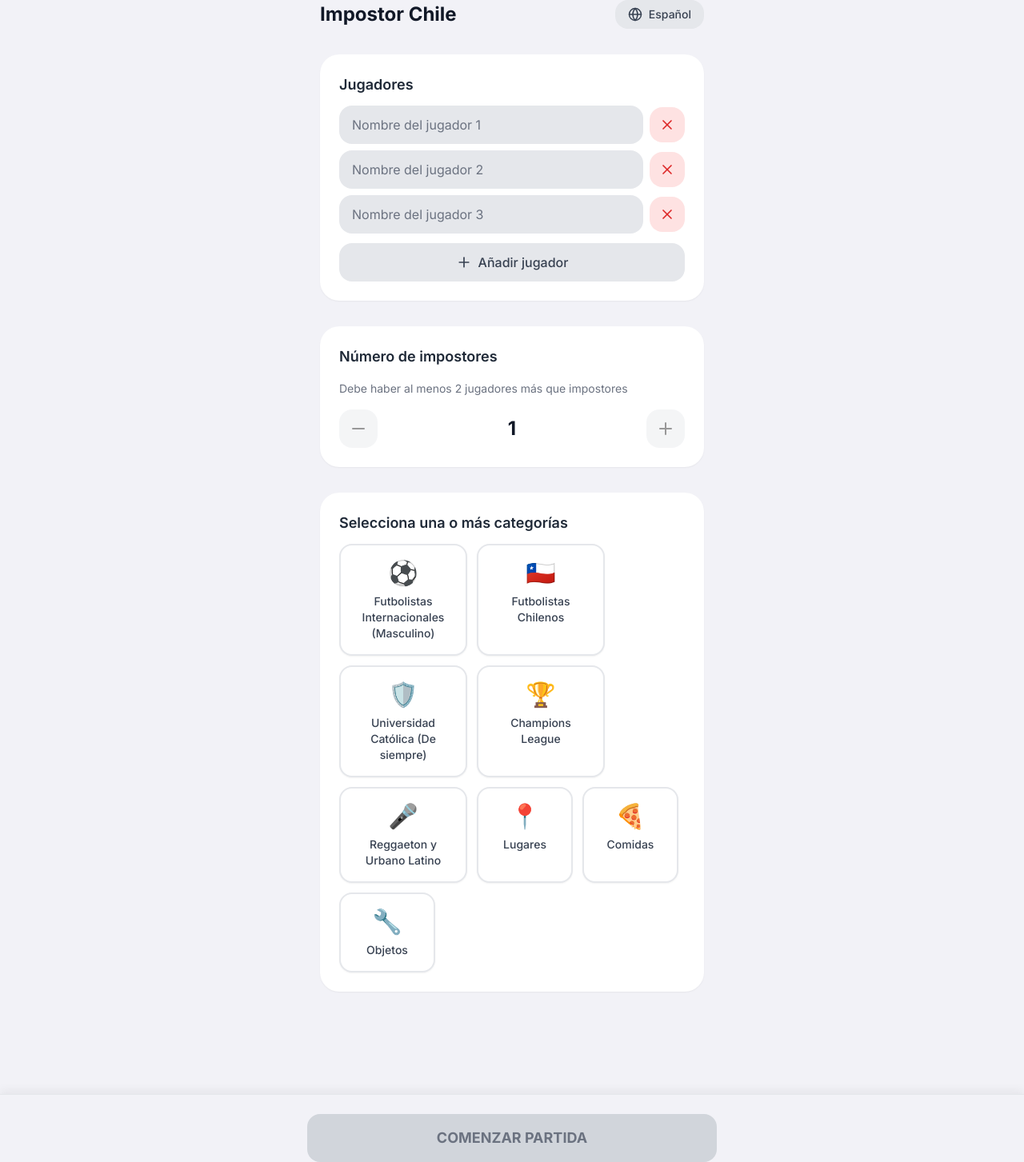
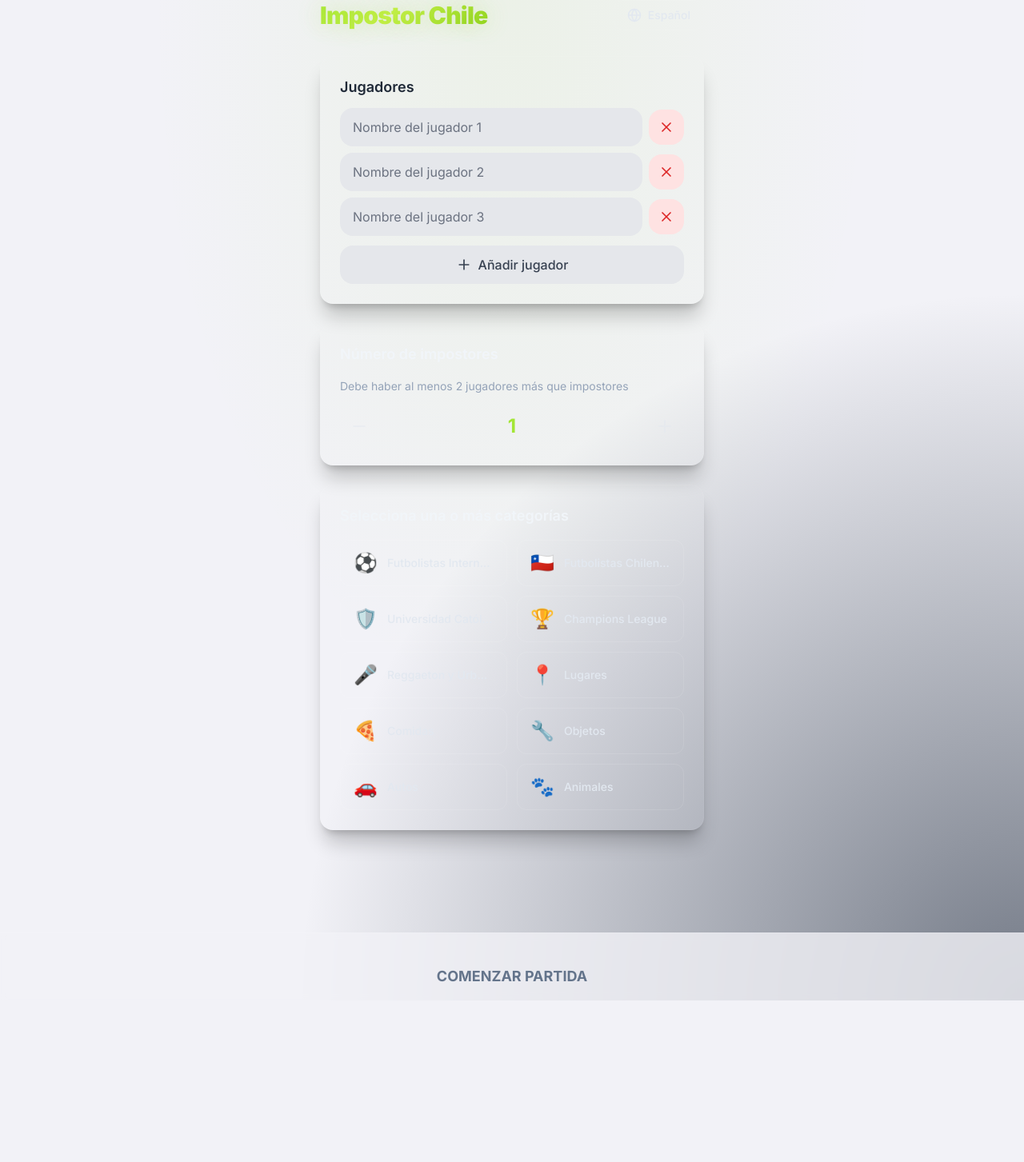
Before and after one commit to irodriguezyanine/impostor, a Next.js app: page / in a window 1280 px wide. Shown: the whole page at 80% size. After the commit the page ends 1251 px from the top, so only its background shows below. Built offline with nearby package versions, Linux system fonts and the light colour scheme.

Commit message:
Add new categories "Autos" and "Animales" with corresponding words. Update translations for improved multilingual support. Enhance UI elements in CategorySelector and HomePage for better aesthetics and user experience.

```diff
--- a/src/app/globals.css
+++ b/src/app/globals.css
@@ -1,6 +1,22 @@
 @tailwind base;
 @tailwind components;
 @tailwind utilities;
+
+/* Título con efecto de gradiente y brillo */
+.title-gradient {
+  background: linear-gradient(135deg, #a3e635 0%, #c6f04a 30%, #84cc16 70%, #a3e635 100%);
+  background-size: 200% auto;
+  -webkit-background-clip: text;
+  -webkit-text-fill-color: transparent;
+  background-clip: text;
+  text-shadow: 0 0 30px rgba(163, 230, 53, 0.3);
+  animation: shimmer 3s ease-in-out infinite;
+}
+
+@keyframes shimmer {
+  0%, 100% { background-position: 0% center; }
+  50% { background-position: 100% center; }
+}
 
 /* Ocultar scrollbar en horizontal para categorías */
 .scrollbar-hide::-webkit-scrollbar {
--- a/src/app/page.tsx
+++ b/src/app/page.tsx
@@ -36,29 +36,36 @@ export default function HomePage() {
   const maxImpostors = Math.max(1, Math.min(3, validPlayers.length - 2));
 
   return (
-    <div className="min-h-screen bg-background flex flex-col">
-      <div className="flex-1 overflow-y-auto min-h-0">
+    <div className="min-h-screen bg-background flex flex-col relative overflow-hidden">
+      {/* Fondo con gradiente y patrones sutiles */}
+      <div className="absolute inset-0 bg-gradient-mesh" aria-hidden />
+      <div className="absolute inset-0 bg-[radial-gradient(ellipse_at_top,_rgba(163,230,53,0.08)_0%,transparent_50%)]" aria-hidden />
+      <div className="absolute inset-0 bg-[radial-gradient(ellipse_at_bottom_right,_rgba(30,41,59,0.6)_0%,transparent_50%)]" aria-hidden />
+
+      <div className="flex-1 overflow-y-auto min-h-0 relative z-10">
         <div className="max-w-lg mx-auto px-4 pt-6 pb-8 safe-top">
         <header className="flex items-center justify-between mb-8">
-          <h1 className="text-2xl font-bold text-gray-900">{t.appTitle}</h1>
+          <h1 className="text-3xl font-black tracking-tight title-gradient">
+            {t.appTitle}
+          </h1>
           <LanguageSelector />
         </header>
 
         <motion.main
-          initial={{ opacity: 0 }}
-          animate={{ opacity: 1 }}
-          transition={{ duration: 0.3 }}
-          className="space-y-8"
+          initial={{ opacity: 0, y: 10 }}
+          animate={{ opacity: 1, y: 0 }}
+          transition={{ duration: 0.4, ease: "easeOut" }}
+          className="space-y-6"
         >
-          <div className="bg-white rounded-3xl shadow-sm p-6">
+          <div className="bg-surface rounded-2xl shadow-xl shadow-black/20 border border-white/5 p-6">
             <PlayerInputList />
           </div>
 
-          <div className="bg-white rounded-3xl shadow-sm p-6">
-            <h2 className="text-lg font-semibold text-gray-800 mb-4">
+          <div className="bg-surface rounded-2xl shadow-xl shadow-black/20 border border-white/5 p-6">
+            <h2 className="text-lg font-semibold text-slate-100 mb-4">
               {t.impostorCount}
             </h2>
-            <p className="text-sm text-gray-500 mb-4">
+            <p className="text-sm text-slate-400 mb-4">
               {t.impostorCountDescription}
             </p>
             <div className="flex items-center justify-between gap-4">
@@ -68,11 +75,11 @@ export default function HomePage() {
                   setImpostorCount(Math.max(1, impostorCount - 1) as 1 | 2 | 3)
                 }
                 disabled={impostorCount <= 1}
-                className="p-3 rounded-2xl bg-gray-200 hover:bg-gray-300 disabled:opacity-40 disabled:cursor-not-allowed transition-colors"
+                className="p-3 rounded-xl bg-surface-light hover:bg-slate-500/50 disabled:opacity-40 disabled:cursor-not-allowed transition-all text-slate-200"
               >
                 <Minus size={24} />
               </button>
-              <span className="text-2xl font-bold text-gray-900 min-w-[3rem] text-center">
+              <span className="text-2xl font-bold text-primary min-w-[3rem] text-center">
                 {impostorCount}
               </span>
               <button
@@ -83,14 +90,14 @@ export default function HomePage() {
                   )
                 }
                 disabled={impostorCount >= maxImpostors}
-                className="p-3 rounded-2xl bg-gray-200 hover:bg-gray-300 disabled:opacity-40 disabled:cursor-not-allowed transition-colors"
+                className="p-3 rounded-xl bg-surface-light hover:bg-slate-500/50 disabled:opacity-40 disabled:cursor-not-allowed transition-all text-slate-200"
               >
                 <Plus size={24} />
               </button>
             </div>
           </div>
 
-          <div className="bg-white rounded-3xl shadow-sm p-6">
+          <div className="bg-surface rounded-2xl shadow-xl shadow-black/20 border border-white/5 p-6">
             <CategorySelector />
           </div>
         </motion.main>
@@ -98,7 +105,7 @@ export default function HomePage() {
         </div>
       </div>
 
-      <div className="flex-shrink-0 p-4 pt-6 bg-background border-t border-gray-200 shadow-[0_-4px_12px_rgba(0,0,0,0.06)] safe-bottom">
+      <div className="flex-shrink-0 p-4 pt-6 bg-background/80 backdrop-blur-sm border-t border-white/10 safe-bottom relative z-10">
         <motion.button
           whileTap={{ scale: 0.98 }}
           onClick={handleStart}
@@ -108,8 +115,8 @@ export default function HomePage() {
             transition-all duration-200
             ${
               canStart
-                ? "bg-primary text-gray-900 shadow-md hover:shadow-lg"
-                : "bg-gray-300 text-gray-500 cursor-not-allowed"
+                ? "bg-primary text-gray-900 shadow-glow hover:shadow-glow-lg"
+                : "bg-surface-light text-slate-500 cursor-not-allowed"
             }
           `}
         >
--- a/src/components/CategorySelector.tsx
+++ b/src/components/CategorySelector.tsx
@@ -19,11 +19,11 @@ export function CategorySelector() {
   const t = useTranslations();
 
   return (
-    <div className="space-y-3">
-      <h2 className="text-lg font-semibold text-gray-800">
+    <div className="space-y-4">
+      <h2 className="text-lg font-semibold text-slate-100">
         {t.categorySelection}
       </h2>
-      <div className="flex flex-wrap gap-3">
+      <div className="grid grid-cols-2 gap-3">
         {CATEGORIES.map((category) => {
           const isSelected = selectedCategories.some((c) => c.id === category.id);
           const displayName = getCategoryDisplayName(category, t);
@@ -33,21 +33,22 @@ export function CategorySelector() {
               key={category.id}
               type="button"
               onClick={() => toggleCategory(category)}
-              whileTap={{ scale: 0.97 }}
+              whileTap={{ scale: 0.98 }}
               className={`
-                flex-shrink-0 flex flex-col items-center gap-2 p-4 min-w-[120px] max-w-[160px] rounded-2xl
-                border-2 transition-all duration-200
+                flex items-center gap-3 px-4 py-3 rounded-xl
+                transition-all duration-200 text-left
+                border
                 ${
                   isSelected
-                    ? "bg-primary border-4 border-lime-600 shadow-md"
-                    : "bg-white border-2 border-gray-200 hover:border-gray-300 shadow-sm"
+                    ? "bg-primary border-primary-dark shadow-glow text-gray-900"
+                    : "bg-surface-light border-white/10 hover:border-white/20 text-slate-200"
                 }
               `}
             >
-              <span className="text-3xl">{category.icon}</span>
+              <span className="text-2xl flex-shrink-0">{category.icon}</span>
               <span
-                className={`text-sm font-medium text-center ${
-                  isSelected ? "text-gray-900" : "text-gray-700"
+                className={`text-sm font-medium truncate ${
+                  isSelected ? "text-gray-900" : "text-slate-200"
                 }`}
               >
                 {displayName}
--- a/src/components/LanguageSelector.tsx
+++ b/src/components/LanguageSelector.tsx
@@ -15,7 +15,7 @@ export function LanguageSelector() {
       <button
         type="button"
         onClick={() => setIsOpen(!isOpen)}
-        className="flex items-center gap-2 px-4 py-2 rounded-2xl bg-gray-200 text-gray-700 hover:bg-gray-300 transition-colors"
+        className="flex items-center gap-2 px-4 py-2 rounded-xl bg-surface-light text-slate-200 hover:bg-slate-500/50 transition-colors border border-white/5"
       >
         <Globe size={18} />
         <span className="text-sm font-medium">{LOCALE_NAMES[locale]}</span>
@@ -32,7 +32,7 @@ export function LanguageSelector() {
               initial={{ opacity: 0, y: -10 }}
               animate={{ opacity: 1, y: 0 }}
               exit={{ opacity: 0, y: -10 }}
-              className="absolute right-0 mt-2 py-2 w-40 bg-white rounded-2xl shadow-lg border border-gray-100 z-20"
+              className="absolute right-0 mt-2 py-2 w-40 bg-surface rounded-xl shadow-xl border border-white/10 z-20"
             >
               {LOCALES.map((loc) => (
                 <li key={loc}>
@@ -42,8 +42,8 @@ export function LanguageSelector() {
                       setLocale(loc);
                       setIsOpen(false);
                     }}
-                    className={`w-full px-4 py-2 text-left text-sm hover:bg-gray-100 rounded-xl mx-1 ${
-                      locale === loc ? "font-semibold text-primary" : ""
+                    className={`w-full px-4 py-2 text-left text-sm hover:bg-surface-light rounded-lg mx-1 transition-colors ${
+                      locale === loc ? "font-semibold text-primary" : "text-slate-200"
                     }`}
                   >
                     {LOCALE_NAMES[loc]}
--- a/src/data/categories.ts
+++ b/src/data/categories.ts
@@ -557,4 +557,200 @@ export const CATEGORIES: Category[] = [
       "Lámpara",
     ],
   },
+  {
+    id: "autos",
+    name: "Autos",
+    icon: "🚗",
+    words: [
+      "Toyota Yaris",
+      "Nissan V16",
+      "Chevrolet Corsa",
+      "Suzuki Swift",
+      "Kia Morning",
+      "Hyundai Accent",
+      "Toyota Hilux",
+      "Mitsubishi L200",
+      "Chevrolet Sail",
+      "Suzuki Baleno",
+      "Hyundai Tucson",
+      "Kia Sportage",
+      "Ford F-150",
+      "Mazda 3",
+      "Volkswagen Gol",
+      "Peugeot 206",
+      "Peugeot 208",
+      "Subaru Impreza",
+      "Honda Civic",
+      "BMW",
+      "Mercedes-Benz",
+      "Audi",
+      "Ferrari",
+      "Lamborghini",
+      "Porsche",
+      "Jeep Wrangler",
+      "Chery Tiggo",
+      "MG",
+      "JAC",
+      "Changan",
+      "Great Wall",
+      "Volvo",
+      "Land Rover",
+      "Mini Cooper",
+      "Fiat 600",
+      "Escarabajo",
+      "Colectivo",
+      "Micro",
+      "Uber",
+      "Taxi",
+      "Furgón escolar",
+      "Camioneta",
+      "SUV",
+      "Sedan",
+      "Hatchback",
+      "Descapotable",
+      "4x4",
+      "Mecánico",
+      "Automático",
+      "Bencina",
+      "Diesel",
+      "Auto Eléctrico",
+      "Híbrido",
+      "Revisión Técnica",
+      "Permiso de Circulación",
+      "Seguro Obligatorio",
+      "Tag",
+      "Costanera Norte",
+      "Peaje",
+      "Taco",
+      "Bocina",
+      "Neumático",
+      "Rueda de repuesto",
+      "Gata",
+      "Triángulo de seguridad",
+      "Chaleco reflectante",
+      "Extintor",
+      "Volante",
+      "Palanca de cambios",
+      "Freno de mano",
+      "Embrague",
+      "Acelerador",
+      "Espejo retrovisor",
+      "Parabrisas",
+      "Limpiaparabrisas",
+      "Luces altas",
+      "Intermitente",
+      "Patente",
+      "Llantas",
+      "Alerón",
+      "Tubo de escape",
+      "Batería",
+      "Maleta",
+      "Radiador",
+      "Aire Acondicionado",
+      "Apple CarPlay",
+      "Waze",
+      "Parte",
+      "Grúa",
+      "Taller",
+      "Vulcanización",
+      "Estacionamiento",
+      "Copec",
+      "Automotora",
+    ],
+  },
+  {
+    id: "animales",
+    name: "Animales",
+    icon: "🐾",
+    words: [
+      "Perro",
+      "Gato",
+      "Cóndor",
+      "Huemul",
+      "Puma",
+      "Zorro",
+      "Llama",
+      "Guanaco",
+      "Pingüino",
+      "Lobo Marino",
+      "Ballena",
+      "Delfín",
+      "Tiburón",
+      "León",
+      "Tigre",
+      "Elefante",
+      "Jirafa",
+      "Gorila",
+      "Mono",
+      "Oso",
+      "Canguro",
+      "Koala",
+      "Caballo",
+      "Vaca",
+      "Toro",
+      "Cerdo",
+      "Oveja",
+      "Cabra",
+      "Gallina",
+      "Gallo",
+      "Pollo",
+      "Pato",
+      "Pavo",
+      "Conejo",
+      "Hámster",
+      "Ratón",
+      "Rata",
+      "Murciélago",
+      "Águila",
+      "Búho",
+      "Lechuza",
+      "Loro",
+      "Canario",
+      "Paloma",
+      "Gaviota",
+      "Pelícano",
+      "Flamenco",
+      "Cisne",
+      "Pájaro Carpintero",
+      "Serpiente",
+      "Tortuga",
+      "Cocodrilo",
+      "Lagartija",
+      "Iguana",
+      "Rana",
+      "Pez",
+      "Salmón",
+      "Reineta",
+      "Congrio",
+      "Pulpo",
+      "Calamar",
+      "Medusa",
+      "Jaiba",
+      "Camarón",
+      "Araña",
+      "Escorpión",
+      "Abeja",
+      "Hormiga",
+      "Mosca",
+      "Zancudo",
+      "Mariposa",
+      "Polilla",
+      "Escarabajo",
+      "Cucaracha",
+      "Grillo",
+      "Saltamontes",
+      "Lombriz",
+      "Caracol",
+      "Babosa",
+      "Erizo",
+      "Castor",
+      "Ornitorrinco",
+      "Hipopótamo",
+      "Rinoceronte",
+      "Cebra",
+      "Hiena",
+      "Avestruz",
+      "T-Rex",
+    ],
+  },
 ];
--- a/src/lib/i18n.ts
+++ b/src/lib/i18n.ts
@@ -97,6 +97,8 @@ export const TRANSLATIONS: Record<Locale, Translations> = {
       lugares: "Lugares",
       comidas: "Comidas",
       objetos: "Objetos",
+      autos: "Autos",
+      animales: "Animales",
     },
   },
   en: {
@@ -136,6 +138,8 @@ export const TRANSLATIONS: Record<Locale, Translations> = {
       lugares: "Places",
       comidas: "Foods",
       objetos: "Objects",
+      autos: "Cars",
+      animales: "Animals",
     },
   },
   pt: {
@@ -175,6 +179,8 @@ export const TRANSLATIONS: Record<Locale, Translations> = {
       lugares: "Lugares",
       comidas: "Comidas",
       objetos: "Objetos",
+      autos: "Carros",
+      animales: "Animais",
     },
   },
   it: {
@@ -214,6 +220,8 @@ export const TRANSLATIONS: Record<Locale, Translations> = {
       lugares: "Luoghi",
       comidas: "Cibi",
       objetos: "Oggetti",
+      autos: "Auto",
+      animales: "Animali",
     },
   },
   fr: {
@@ -253,6 +261,8 @@ export const TRANSLATIONS: Record<Locale, Translations> = {
       lugares: "Lieux",
       comidas: "Aliments",
       objetos: "Objets",
+      autos: "Voitures",
+      animales: "Animaux",
     },
   },
 };
```
